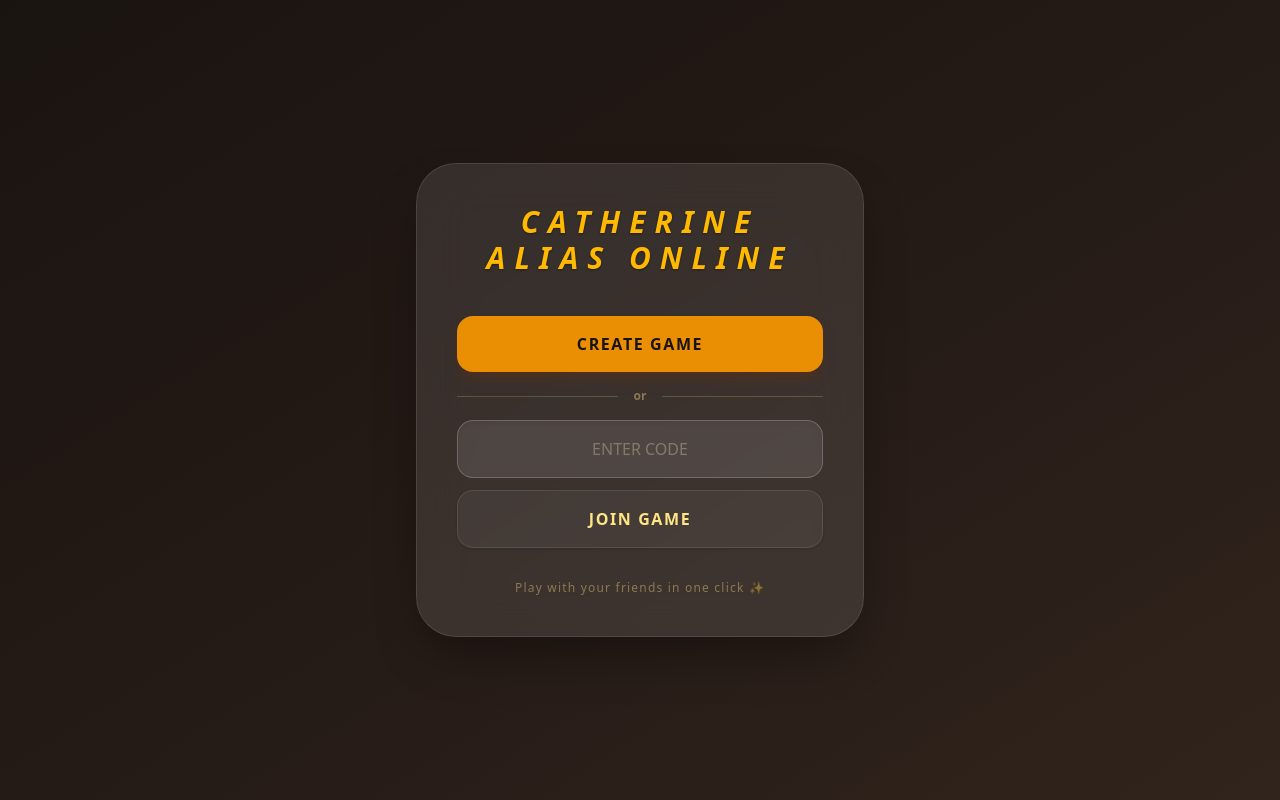
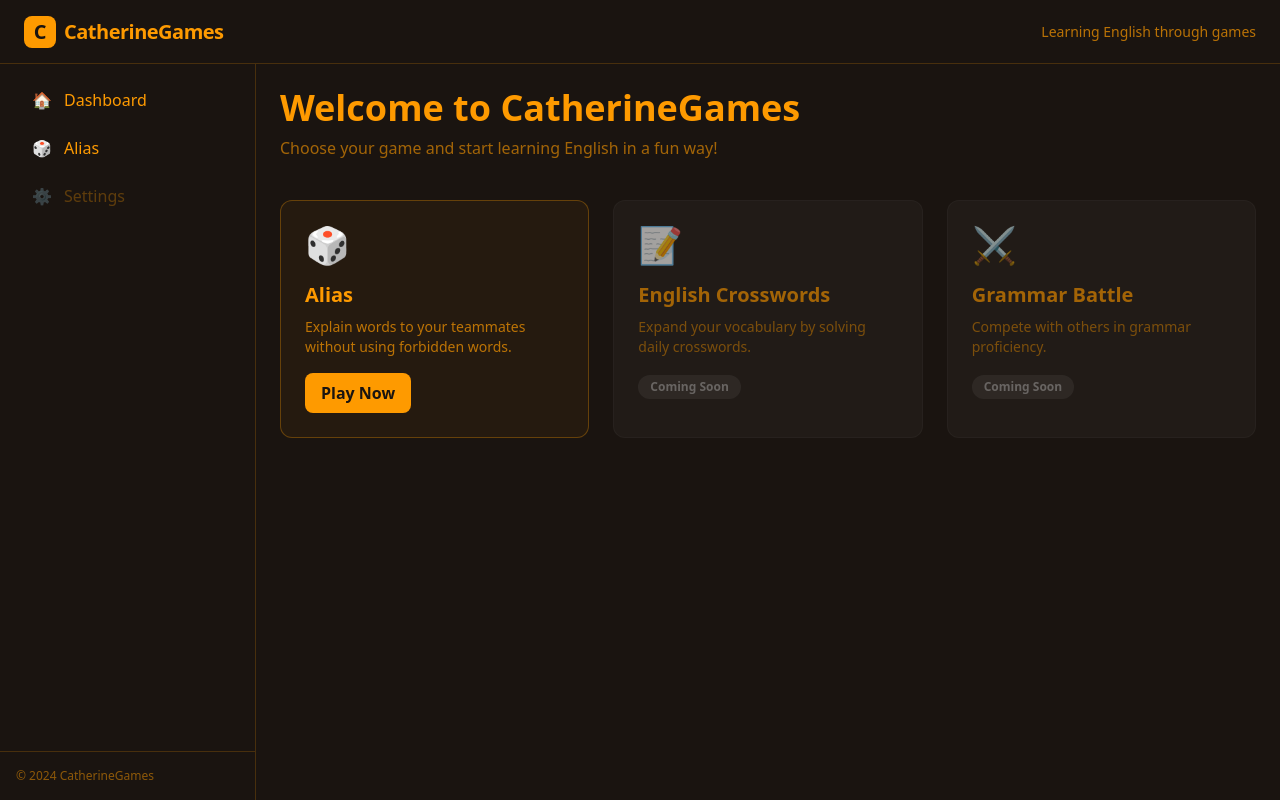
Before and after one commit to OleksandrStrunkin/alias-game-learning, a Next.js app: page / in a window 1280 px wide. Built offline with nearby package versions, Linux system fonts and the light colour scheme; no server answers.

Commit message:
feat: update game platform layout and components for enhanced user experience and educational focus

```diff
--- a/app/page.tsx
+++ b/app/(platform)/games/alias/page.tsx
@@ -9,7 +9,7 @@ import { LobbyAuth } from "@/components/lobby/LobbyAuth";
 import { WaitingRoom } from "@/components/lobby/WaitingRoom";
 import { GameDashboard } from "@/components/game/GameDashboard";
 
-export default function Home() {
+export default function AliasPage() {
   const store = useGameStore();
 
   const { pushUpdate } = useGameSync();
@@ -52,7 +52,7 @@ export default function Home() {
 
   if (!store.roomCode) {
     return (
-      <LobbyAuth />
+      <LobbyAuth gameId="alias" gameTitle="Catherine Alias" />
     );
   }
 
--- /dev/null
+++ b/app/(platform)/layout.tsx
@@ -0,0 +1,21 @@
+import React from "react";
+import { Header } from "@/components/layout/Header";
+import { Sidebar } from "@/components/layout/Sidebar";
+
+export default function PlatformLayout({
+  children,
+}: {
+  children: React.ReactNode;
+}) {
+  return (
+    <div className="min-h-screen bg-[#1a1410] flex flex-col">
+      <Header />
+      <div className="flex flex-1">
+        <Sidebar />
+        <main className="flex-1 p-6 overflow-auto">
+          {children}
+        </main>
+      </div>
+    </div>
+  );
+}
--- /dev/null
+++ b/app/(platform)/page.tsx
@@ -0,0 +1,66 @@
+import React from "react";
+import Link from "next/link";
+
+const games = [
+  {
+    title: "Alias",
+    description: "Explain words to your teammates without using forbidden words.",
+    href: "/games/alias",
+    icon: "🎲",
+    status: "Active",
+  },
+  {
+    title: "English Crosswords",
+    description: "Expand your vocabulary by solving daily crosswords.",
+    href: "#",
+    icon: "📝",
+    status: "Soon",
+  },
+  {
+    title: "Grammar Battle",
+    description: "Compete with others in grammar proficiency.",
+    href: "#",
+    icon: "⚔️",
+    status: "Soon",
+  },
+];
+
+export default function Dashboard() {
+  return (
+    <div className="max-w-6xl mx-auto">
+      <div className="mb-10 text-center md:text-left">
+        <h1 className="text-4xl font-bold text-amber-500 mb-2">Welcome to CatherineGames</h1>
+        <p className="text-amber-500/60">Choose your game and start learning English in a fun way!</p>
+      </div>
+
+      <div className="grid grid-cols-1 md:grid-cols-2 lg:grid-cols-3 gap-6">
+        {games.map((game) => (
+          <div
+            key={game.title}
+            className={`p-6 border rounded-xl transition-all ${
+              game.status === "Active"
+                ? "border-amber-500/30 bg-amber-500/5 hover:border-amber-500/60 cursor-pointer"
+                : "border-white/5 bg-white/5 opacity-60 cursor-not-allowed"
+            }`}
+          >
+            <div className="text-4xl mb-4">{game.icon}</div>
+            <h3 className="text-xl font-bold text-amber-500 mb-2">{game.title}</h3>
+            <p className="text-sm text-amber-500/70 mb-4">{game.description}</p>
+            {game.status === "Active" ? (
+              <Link
+                href={game.href}
+                className="inline-block px-4 py-2 bg-amber-500 text-[#1a1410] font-bold rounded-lg hover:bg-amber-400 transition-colors"
+              >
+                Play Now
+              </Link>
+            ) : (
+              <span className="inline-block px-3 py-1 bg-white/10 text-white/50 text-xs font-bold rounded-full">
+                Coming Soon
+              </span>
+            )}
+          </div>
+        ))}
+      </div>
+    </div>
+  );
+}
--- a/app/layout.tsx
+++ b/app/layout.tsx
@@ -13,16 +13,17 @@ const geistMono = Geist_Mono({
 });
 
 export const metadata: Metadata = {
-  title: "Online Party Game",
+  title: "CatherineGames - English Learning Platform",
   description:
-    "Play Alias with your friends online. Fast, synchronized, and fun!",
+    "Play educational games with your friends online. Learn English while having fun!",
   keywords: [
     "Alias",
     "Game",
     "Online",
-    "Party Game",
+    "English",
+    "Learning",
     "Multiplayer",
-    "Catherine Alias",
+    "CatherineGames",
   ],
   authors: [{ name: "Ariran" }],
   themeColor: "#f59e0b",
--- /dev/null
+++ b/components/layout/Header.tsx
@@ -0,0 +1,20 @@
+import React from "react";
+import Link from "next/link";
+
+export const Header = () => {
+  return (
+    <header className="h-16 border-b border-amber-500/20 bg-[#1a1410] flex items-center px-6 sticky top-0 z-50">
+      <Link href="/" className="flex items-center gap-2">
+        <div className="w-8 h-8 bg-amber-500 rounded-lg flex items-center justify-center text-[#1a1410] font-bold text-xl">
+          C
+        </div>
+        <span className="text-xl font-bold tracking-tight text-amber-500">
+          CatherineGames
+        </span>
+      </Link>
+      <div className="ml-auto flex items-center gap-4 text-sm font-medium text-amber-500/70">
+        <span>Learning English through games</span>
+      </div>
+    </header>
+  );
+};
--- /dev/null
+++ b/components/layout/Sidebar.tsx
@@ -0,0 +1,40 @@
+import React from "react";
+import Link from "next/link";
+
+const navItems = [
+  { label: "Dashboard", href: "/", icon: "🏠" },
+  { label: "Alias", href: "/games/alias", icon: "🎲" },
+  { label: "Settings", href: "#", icon: "⚙️", disabled: true },
+];
+
+export const Sidebar = () => {
+  return (
+    <aside className="w-64 border-r border-amber-500/20 bg-[#1a1410] hidden md:flex flex-col h-[calc(100vh-64px)] sticky top-16">
+      <nav className="p-4 flex-1">
+        <ul className="space-y-2">
+          {navItems.map((item) => (
+            <li key={item.label}>
+              {item.disabled ? (
+                <div className="flex items-center gap-3 px-4 py-2 text-amber-500/30 cursor-not-allowed">
+                  <span>{item.icon}</span>
+                  <span>{item.label}</span>
+                </div>
+              ) : (
+                <Link
+                  href={item.href}
+                  className="flex items-center gap-3 px-4 py-2 text-amber-500 hover:bg-amber-500/10 rounded-lg transition-colors"
+                >
+                  <span>{item.icon}</span>
+                  <span>{item.label}</span>
+                </Link>
+              )}
+            </li>
+          ))}
+        </ul>
+      </nav>
+      <div className="p-4 border-t border-amber-500/20 text-xs text-amber-500/50">
+        &copy; 2024 CatherineGames
+      </div>
+    </aside>
+  );
+};
--- a/components/lobby/LobbyAuth.tsx
+++ b/components/lobby/LobbyAuth.tsx
@@ -3,26 +3,57 @@ import { useState } from "react";
 import { useGameStore } from "@/store/useGameStore";
 import { supabase } from "@/lib/supabase";
 
-export const LobbyAuth = () => {
+interface LobbyAuthProps {
+  gameId: string;
+  gameTitle: string;
+}
+
+export const LobbyAuth = ({ gameId, gameTitle }: LobbyAuthProps) => {
   const store = useGameStore();
   const [inputCode, setInputCode] = useState("");
+  const [error, setError] = useState<string | null>(null);
 
   const createLobby = async () => {
+    setError(null);
     const code = Math.random().toString(36).substring(2, 6).toUpperCase();
     const pureData = JSON.parse(JSON.stringify(store));
-    const { error } = await supabase
+    delete pureData.myPlayerId;
+    delete pureData.roomCode;
+
+    const { error: supabaseError } = await supabase
       .from("lobbies")
-      .insert([{ code, game_state: pureData }]);
-    if (!error) store.setRoomCode(code);
+      .insert([{
+        code,
+        game_state: pureData,
+        game_type: gameId
+      }]);
+
+    if (!supabaseError) {
+      store.setRoomCode(code);
+    } else {
+      setError("Failed to create lobby");
+    }
   };
 
   const joinLobby = async () => {
-    const { data } = await supabase
+    setError(null);
+    const { data, error: supabaseError } = await supabase
       .from("lobbies")
-      .select("game_state")
+      .select("game_state, game_type")
       .eq("code", inputCode)
       .single();
-    if (data) {
+
+    if (supabaseError || !data) {
+      setError("Room not found");
+      return;
+    }
+
+    if (data.game_type !== gameId) {
+      setError(`This code is for another game (${data.game_type})`);
+      return;
+    }
+
+    if (data.game_state) {
       store.syncFromSupabase(data.game_state);
       store.setRoomCode(inputCode);
     }
@@ -31,9 +62,16 @@ export const LobbyAuth = () => {
   return (
     <div className="min-h-screen flex items-center justify-center bg-gradient-to-br from-[#1a1410] via-[#241a16] to-[#31241c] p-4">
       <div className="w-full max-w-md backdrop-blur-xl bg-white/10 border border-white/10 shadow-2xl shadow-black/40 rounded-[2.5rem] p-10 text-center">
-        <h1 className="text-3xl font-black text-amber-400 mb-10 tracking-[0.3em] uppercase italic drop-shadow-[0_1px_1px_rgba(0,0,0,0.4)]">
-          Catherine Alias Online
+        <h1 className="text-3xl font-black text-amber-400 mb-2 tracking-[0.1em] uppercase italic drop-shadow-[0_1px_1px_rgba(0,0,0,0.4)]">
+          {gameTitle}
         </h1>
+        <p className="text-amber-500/60 mb-10 text-sm tracking-widest uppercase">CatherineGames Platform</p>
+
+        {error && (
+          <div className="mb-6 p-3 bg-red-500/20 border border-red-500/50 rounded-xl text-red-200 text-sm">
+            {error}
+          </div>
+        )}
 
         <button
           onClick={createLobby}
```
